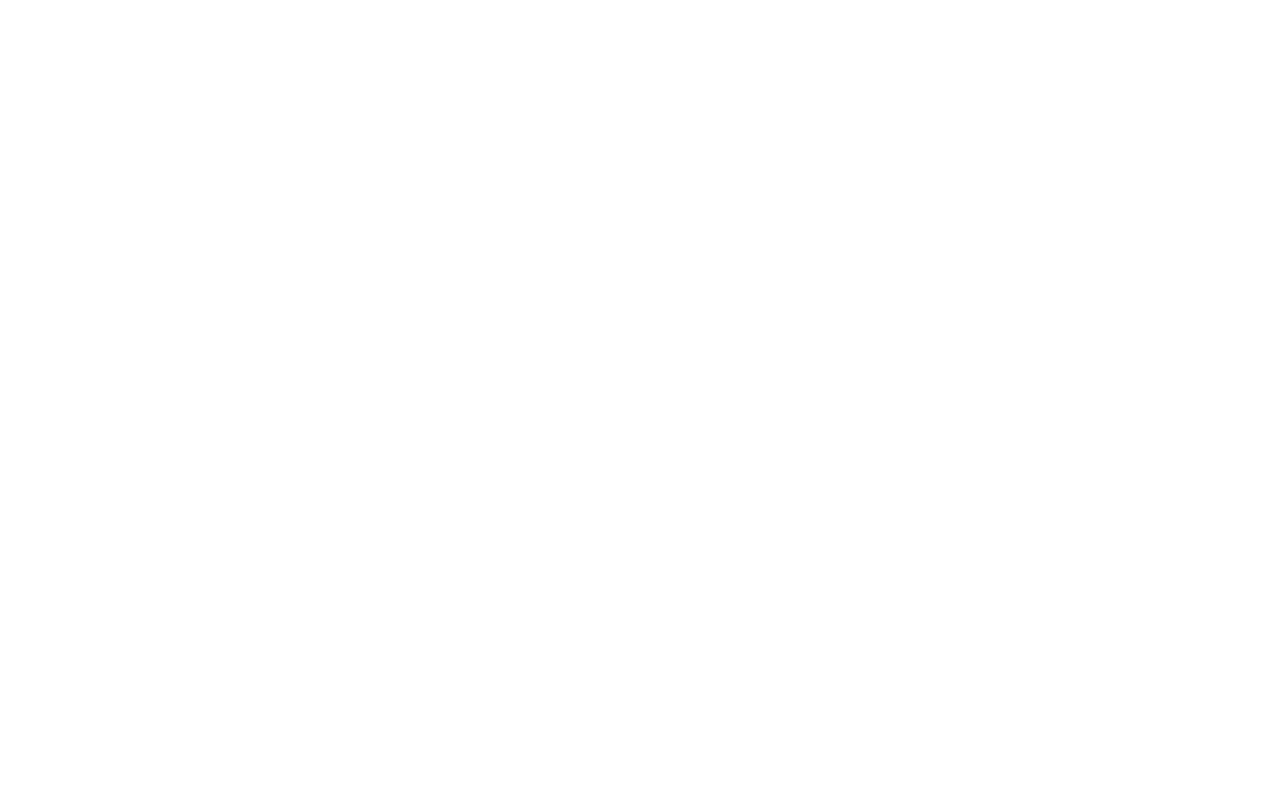
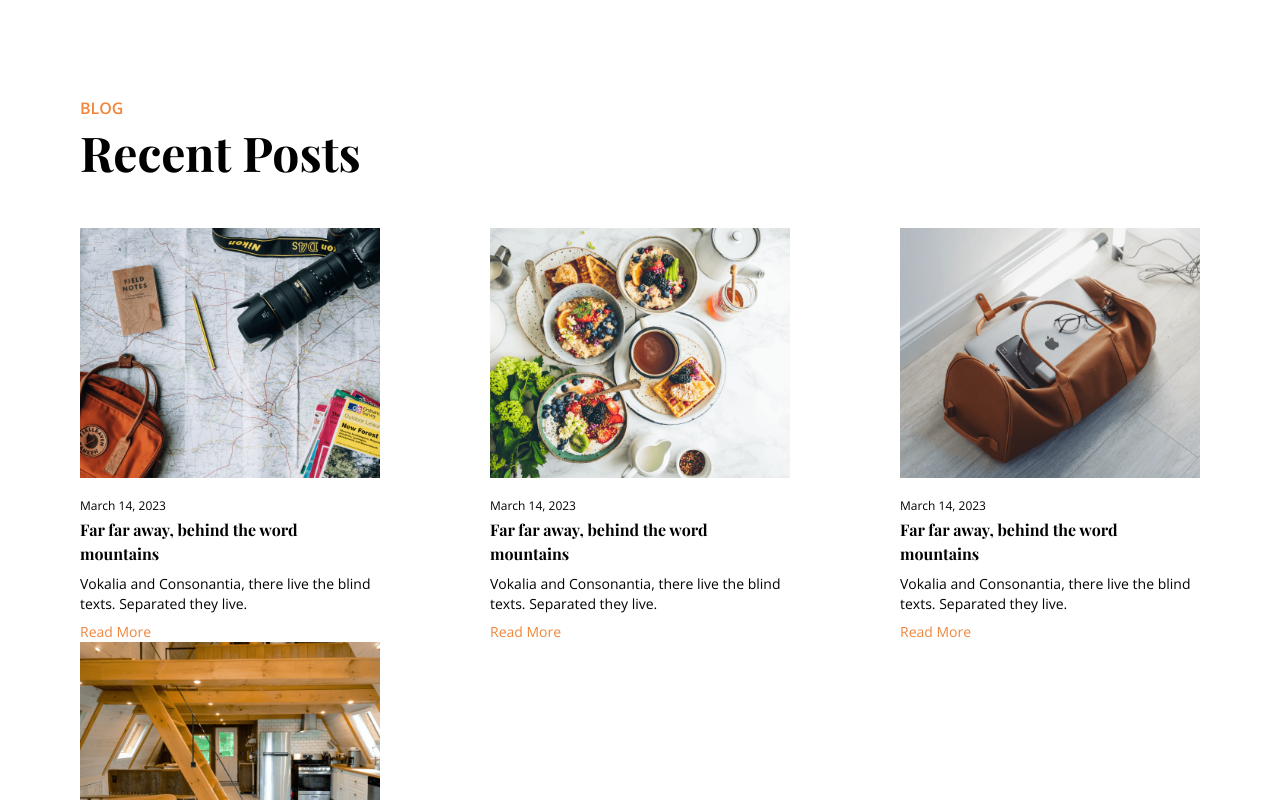
Before and after one commit to beckSafarov/bukhari-travel, a Next.js app: page / in a window 1280 px wide. Shown: the part 2440-3240 px from the top of the page. Before the commit the page ends 2440 px from the top, so only its background shows below. Built offline with nearby package versions, Linux system fonts and the light colour scheme; no server answers; a web font is replaced by a local one.

Commit message:
basic Blogs section

```diff
--- /dev/null
+++ b/src/modules/Home/BlogSection/BlogCard.tsx
@@ -0,0 +1,36 @@
+import React from 'react'
+import { BlogCardType } from '../types'
+import Para from '@/modules/common/Typography/Para'
+import Link from 'next/link'
+import Image from 'next/image'
+
+const BlogCard = ({blogCard}:{blogCard:BlogCardType}) => {
+  return (
+    <div className='flex flex-col' style={{ maxWidth: '300px' }}>
+      <div>
+        <Image
+          src={blogCard.image}
+          height='300'
+          width='300'
+          alt={blogCard.title}
+        />
+      </div>
+      {/* textContent */}
+      <div className='flex flex-col space-y-2 pt-5'>
+        <div className='flex flex-col space-y-1'>
+          <span className='font-sans text-xs'>{blogCard.date}</span>
+          <h3 className='font-serif font-bold'>{blogCard.title}</h3>
+        </div>
+        <Para>{blogCard.description}</Para>
+        <Link
+          className='text-orange text-sm hover:brightness-50 transition duration-500'
+          href='/'
+        >
+          Read More
+        </Link>
+      </div>
+    </div>
+  )
+}
+
+export default BlogCard
--- /dev/null
+++ b/src/modules/Home/BlogSection/index.tsx
@@ -0,0 +1,59 @@
+import React from 'react'
+import SectionsContainer from '../components/SectionsContainer'
+import SupTitle from '@/modules/common/Typography/SupTitle'
+import Title from '@/modules/common/Typography/Title'
+import { BlogCardType } from '../types'
+import BlogCard from './BlogCard'
+
+
+const blogCards = [
+  {
+    title: 'Far far away, behind the word mountains',
+    description:
+      'Vokalia and Consonantia, there live the blind texts. Separated they live.',
+    date: 'March 14, 2023',
+    image: '/images/1.png',
+  },
+  {
+    title: 'Far far away, behind the word mountains',
+    description:
+      'Vokalia and Consonantia, there live the blind texts. Separated they live.',
+    date: 'March 14, 2023',
+    image: '/images/2.png',
+  },
+  {
+    title: 'Far far away, behind the word mountains',
+    description:
+      'Vokalia and Consonantia, there live the blind texts. Separated they live.',
+    date: 'March 14, 2023',
+    image: '/images/3.png',
+  },
+  {
+    title: 'Far far away, behind the word mountains',
+    description:
+      'Vokalia and Consonantia, there live the blind texts. Separated they live.',
+    date: 'March 14, 2023',
+    image: '/images/4.png',
+  },
+]
+
+const BlogSection = () => {
+  return (
+    <SectionsContainer className='py-24'>
+      <div className='flex flex-col space-y-3'>
+        <div className=''>
+          <SupTitle>BLOG</SupTitle>
+          <Title>Recent Posts</Title>
+        </div>
+        {/* blog cards */}
+        <div className='flex flex-wrap items-center justify-between pt-10'>
+          {blogCards.map((blogCard: BlogCardType, i: number) => (
+            <BlogCard key={i} blogCard={blogCard}/>
+          ))}
+        </div>
+      </div>
+    </SectionsContainer>
+  )
+}
+
+export default BlogSection
--- a/src/modules/Home/HomeScreen.tsx
+++ b/src/modules/Home/HomeScreen.tsx
@@ -2,6 +2,7 @@ import Layout from '@/modules/common/Layout'
 import Hero from '../common/Hero/Hero'
 import AboutUsSection from './AboutUsSection'
 import ServicesSection from './ServicesSection/index'
+import BlogSection from './BlogSection'
 
 export default function HomeScreen() {
   return (
@@ -9,6 +10,7 @@ export default function HomeScreen() {
       <Hero/>
       <AboutUsSection/>
       <ServicesSection/>
+      <BlogSection/>
     </Layout>
   )
 }
--- a/src/modules/common/Typography/Title.tsx
+++ b/src/modules/common/Typography/Title.tsx
@@ -5,7 +5,7 @@ const Title = ({children, ...rest}:TitleTypes) => {
   const className = rest?.className
   return (
     <h1
-      className={`font-serif xl:text-6xl xsm:text-5xl leading-tight font-bold ${className}`}
+      className={`font-serif xl:text-5xl xsm:text-5xl leading-tight font-bold ${className}`}
       style={rest}
     >
       {children}
```
Also changed, not shown: src/modules/Home/types.ts (+7 -0 lines).
